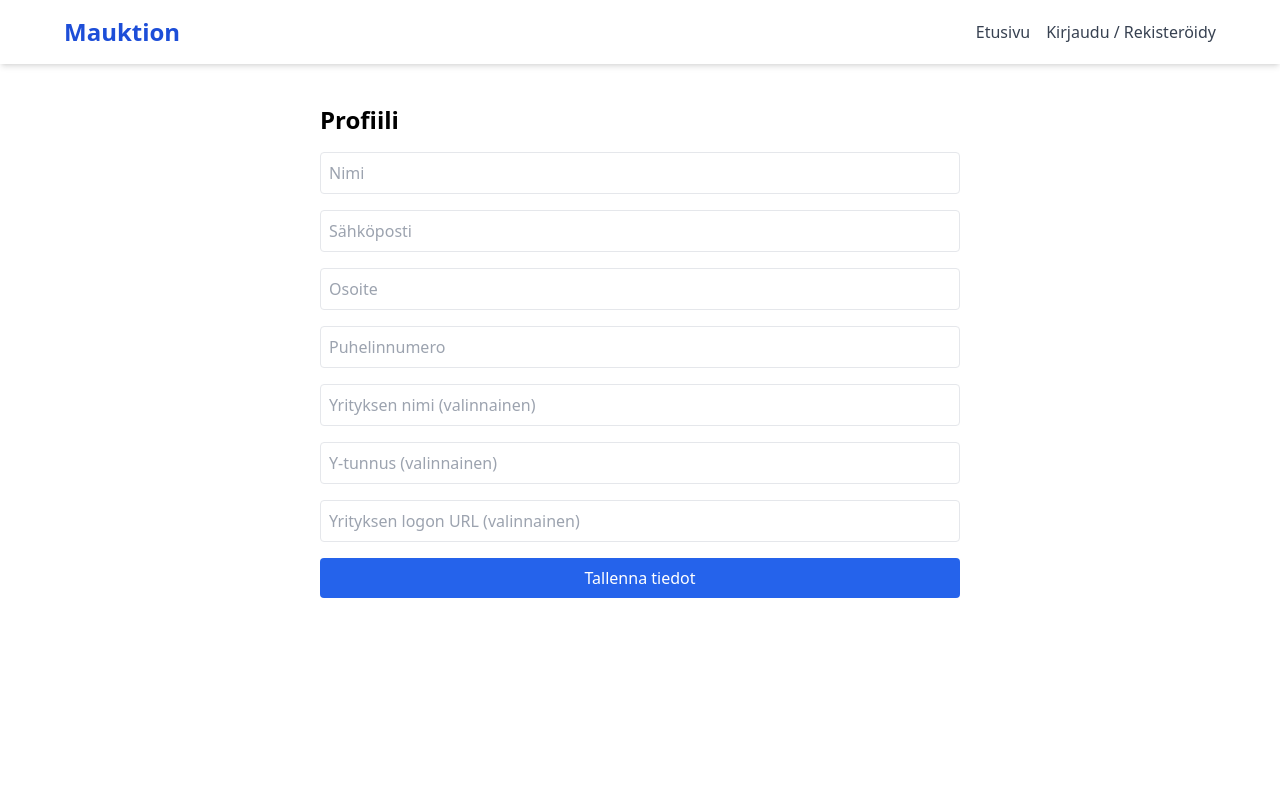
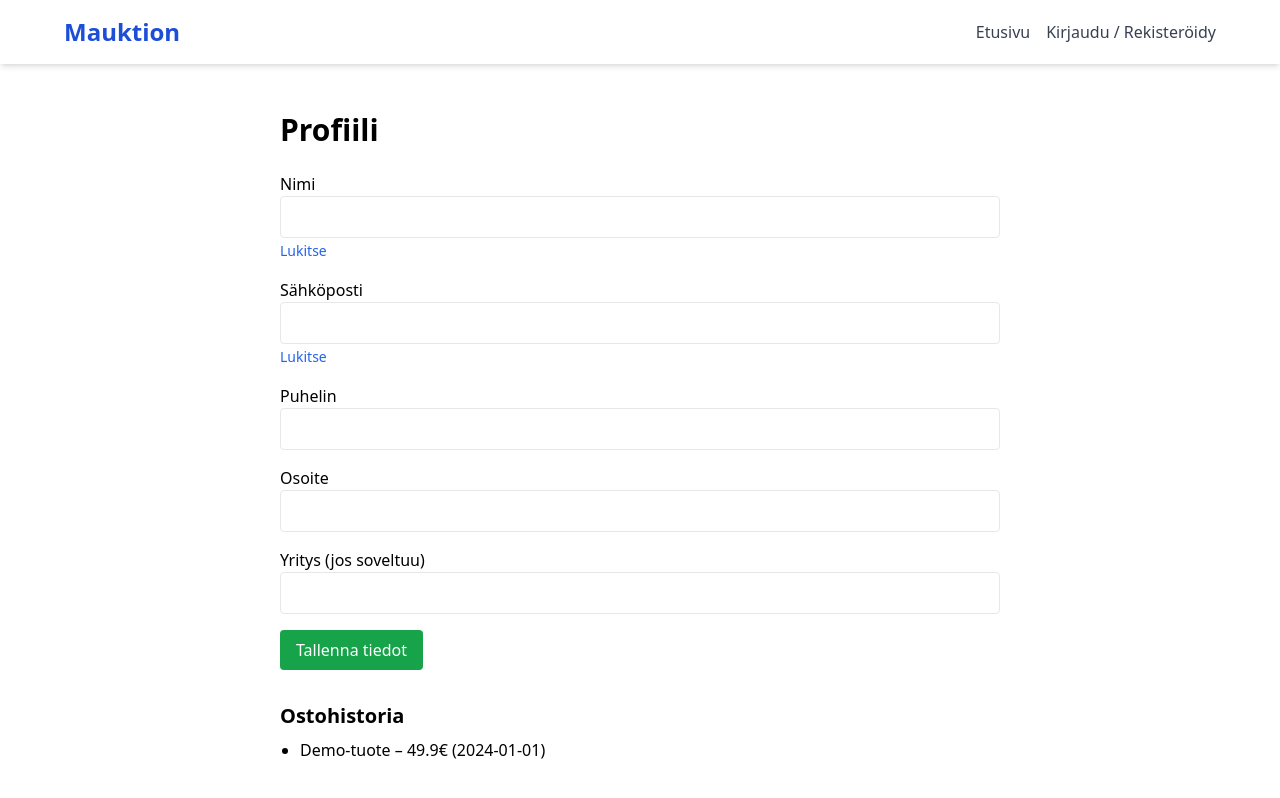
Before and after one commit to ossir1/mauktion-next, a Next.js app: page /profile in a window 1280 px wide. Shown: the top 798 px of the page. Built offline with nearby package versions, Linux system fonts and the light colour scheme.

Commit message:
Update profile.tsx

```diff
--- a/pages/profile.tsx
+++ b/pages/profile.tsx
@@ -1,95 +1,144 @@
-// pages/profile.tsx
-import { useEffect, useState } from 'react'
+import { useEffect, useState } from 'react';
+import { useRouter } from 'next/router';
+import { Product, Purchase, Review } from '@/types';
+import { generateReceipt } from '@/utils/receipt';
 
 export default function ProfilePage() {
-  const [user, setUser] = useState({
-    name: '',
-    email: '',
-    address: '',
-    phone: '',
-    company: '',
-    businessId: '',
-    logoUrl: '',
-  })
+  const router = useRouter();
+
+  const [name, setName] = useState('');
+  const [email, setEmail] = useState('');
+  const [phone, setPhone] = useState('');
+  const [address, setAddress] = useState('');
+  const [company, setCompany] = useState('');
+  const [lockedFields, setLockedFields] = useState<{ [key: string]: boolean }>({});
+
+  const [purchases, setPurchases] = useState<Purchase[]>([]);
+  const [reviews, setReviews] = useState<Review[]>([]);
+  const [sales, setSales] = useState<Product[]>([]);
 
   useEffect(() => {
-    const storedUser = localStorage.getItem('user')
-    if (storedUser) {
-      setUser(JSON.parse(storedUser))
-    }
-  }, [])
-
-  const handleChange = (e: React.ChangeEvent<HTMLInputElement>) => {
-    const { name, value } = e.target
-    setUser(prev => ({ ...prev, [name]: value }))
+    const stored = localStorage.getItem('profile');
+    if (stored) {
+      const parsed = JSON.parse(stored);
+      setName(parsed.name || '');
+      setEmail(parsed.email || '');
+      setPhone(parsed.phone || '');
+      setAddress(parsed.address || '');
+      setCompany(parsed.company || '');
+      setLockedFields(parsed.lockedFields || {});
     }
 
+    const dummyPurchases: Purchase[] = [
+      { id: '1', productId: '123', productName: 'Demo-tuote', price: 49.9, date: '2024-01-01' },
+    ];
+    setPurchases(dummyPurchases);
+
+    const dummyReviews: Review[] = [
+      { productId: '123', rating: 5, comment: 'Loistava tuote!' },
+    ];
+    setReviews(dummyReviews);
+
+    const dummySales: Product[] = [
+      { id: '1', name: 'Myyty tuote', price: 59.9, description: 'Kuvaus', condition: 'Käytetty', image: '', sellerName: 'Sinä' },
+    ];
+    setSales(dummySales);
+  }, []);
+
   const handleSave = () => {
-    localStorage.setItem('user', JSON.stringify(user))
-    alert('Tiedot tallennettu')
-  }
+    const profile = { name, email, phone, address, company, lockedFields };
+    localStorage.setItem('profile', JSON.stringify(profile));
+    alert('Tiedot tallennettu!');
+  };
+
+  const lockField = (field: string) => {
+    setLockedFields((prev) => ({ ...prev, [field]: true }));
+  };
 
   return (
-    <div className="max-w-2xl mx-auto p-4">
-      <h1 className="text-2xl font-bold mb-4">Profiili</h1>
+    <div className="max-w-3xl mx-auto p-6 space-y-6">
+      <h1 className="text-3xl font-bold">Profiili</h1>
 
-      <div className="grid grid-cols-1 gap-4">
+      <div className="space-y-4">
+        <div>
+          <label className="block font-medium">Nimi</label>
           <input
-          className="border p-2 rounded"
-          name="name"
-          value={user.name}
-          onChange={handleChange}
-          placeholder="Nimi"
+            disabled={lockedFields.name}
+            value={name}
+            onChange={(e) => setName(e.target.value)}
+            className="w-full p-2 border rounded"
           />
+          {!lockedFields.name && (
+            <button onClick={() => lockField('name')} className="text-sm text-blue-600">Lukitse</button>
+          )}
+        </div>
+        <div>
+          <label className="block font-medium">Sähköposti</label>
           <input
-          className="border p-2 rounded"
-          name="email"
-          value={user.email}
-          onChange={handleChange}
-          placeholder="Sähköposti"
+            disabled={lockedFields.email}
+            value={email}
+            onChange={(e) => setEmail(e.target.value)}
+            className="w-full p-2 border rounded"
           />
+          {!lockedFields.email && (
+            <button onClick={() => lockField('email')} className="text-sm text-blue-600">Lukitse</button>
+          )}
+        </div>
+        <div>
+          <label className="block font-medium">Puhelin</label>
           <input
-          className="border p-2 rounded"
-          name="address"
-          value={user.address}
-          onChange={handleChange}
-          placeholder="Osoite"
+            value={phone}
+            onChange={(e) => setPhone(e.target.value)}
+            className="w-full p-2 border rounded"
           />
+        </div>
+        <div>
+          <label className="block font-medium">Osoite</label>
           <input
-          className="border p-2 rounded"
-          name="phone"
-          value={user.phone}
-          onChange={handleChange}
-          placeholder="Puhelinnumero"
+            value={address}
+            onChange={(e) => setAddress(e.target.value)}
+            className="w-full p-2 border rounded"
           />
+        </div>
+        <div>
+          <label className="block font-medium">Yritys (jos soveltuu)</label>
           <input
-          className="border p-2 rounded"
-          name="company"
-          value={user.company}
-          onChange={handleChange}
-          placeholder="Yrityksen nimi (valinnainen)"
+            value={company}
+            onChange={(e) => setCompany(e.target.value)}
+            className="w-full p-2 border rounded"
           />
-        <input
-          className="border p-2 rounded"
-          name="businessId"
-          value={user.businessId}
-          onChange={handleChange}
-          placeholder="Y-tunnus (valinnainen)"
-        />
-        <input
-          className="border p-2 rounded"
-          name="logoUrl"
-          value={user.logoUrl}
-          onChange={handleChange}
-          placeholder="Yrityksen logon URL (valinnainen)"
-        />
-        <button
-          onClick={handleSave}
-          className="bg-blue-600 text-white rounded px-4 py-2 hover:bg-blue-700"
-        >
+        </div>
+        <button onClick={handleSave} className="bg-green-600 text-white px-4 py-2 rounded">
           Tallenna tiedot
         </button>
       </div>
+
+      <div>
+        <h2 className="text-xl font-semibold mt-8 mb-2">Ostohistoria</h2>
+        <ul className="list-disc pl-5">
+          {purchases.map((purchase) => (
+            <li key={purchase.id}>{purchase.productName} – {purchase.price}€ ({purchase.date})</li>
+          ))}
+        </ul>
       </div>
-  )
+
+      <div>
+        <h2 className="text-xl font-semibold mt-8 mb-2">Arvostelut</h2>
+        <ul className="list-disc pl-5">
+          {reviews.map((review, idx) => (
+            <li key={idx}>Tuote {review.productId}: {review.rating} tähteä – "{review.comment}"</li>
+          ))}
+        </ul>
+      </div>
+
+      <div>
+        <h2 className="text-xl font-semibold mt-8 mb-2">Myynnit</h2>
+        <ul className="list-disc pl-5">
+          {sales.map((sale) => (
+            <li key={sale.id}>{sale.name} – {sale.price}€</li>
+          ))}
+        </ul>
+      </div>
+    </div>
+  );
 }
```
Lines whose indentation alone changed are shown as unchanged.
